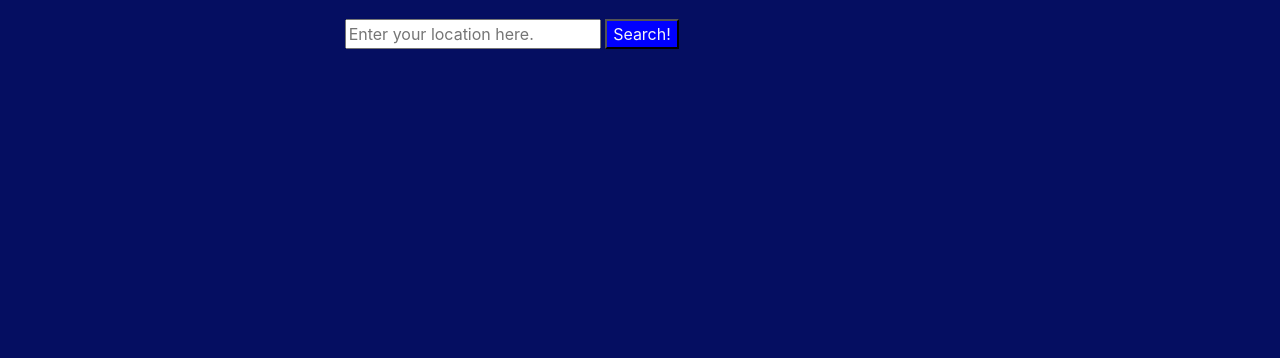
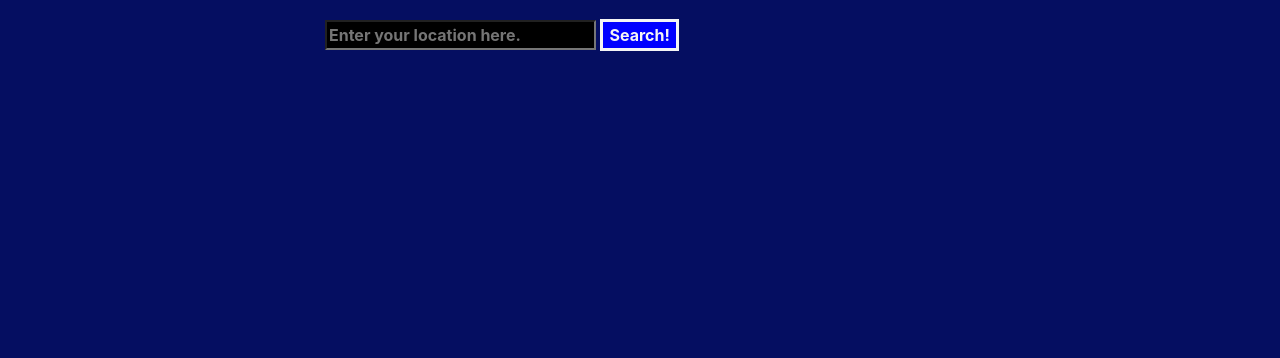
Before and after one commit to The-Buckeye-Playazzz/Event-Search, a plain HTML site: page index.html in a window 1280 px wide. Shown: the part 442-800 px from the top of the page. Drawn offline with nearby package versions, Linux system fonts and the light colour scheme.

Commit message:
More updates to css

```diff
--- a/assets/css/style.css
+++ b/assets/css/style.css
@@ -27,10 +27,19 @@ h2 {
 #search-input{
     margin-left: 75px;
     margin-bottom: 35px;
+    font-weight: bold;
+    background-color: black;
+    color: var(--color1);
 }
 #search-button{
     background-color: blue;
     color: var(--color1);
+    font-weight: bold;
+    border: solid;
+    border-color: var(--color1);
+}
+#search-button:hover {
+    border-color: yellowgreen;
 }
 .results-container {
     background-color: black;
```
